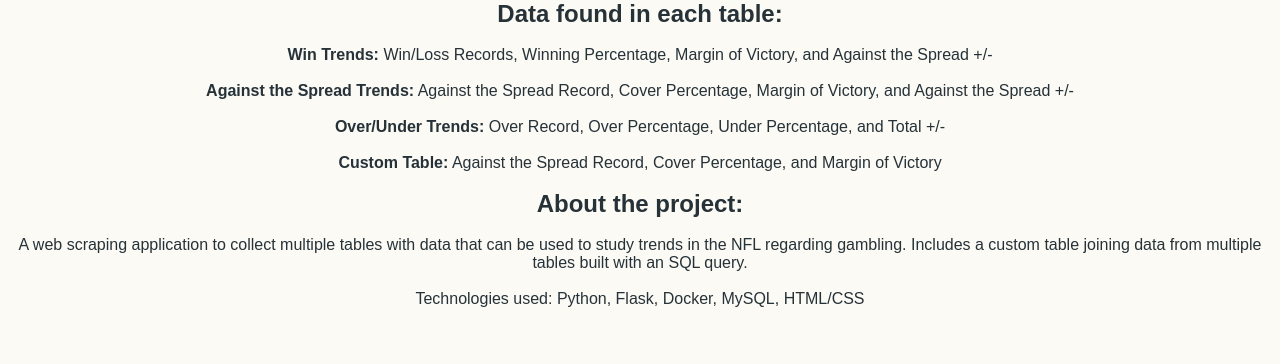
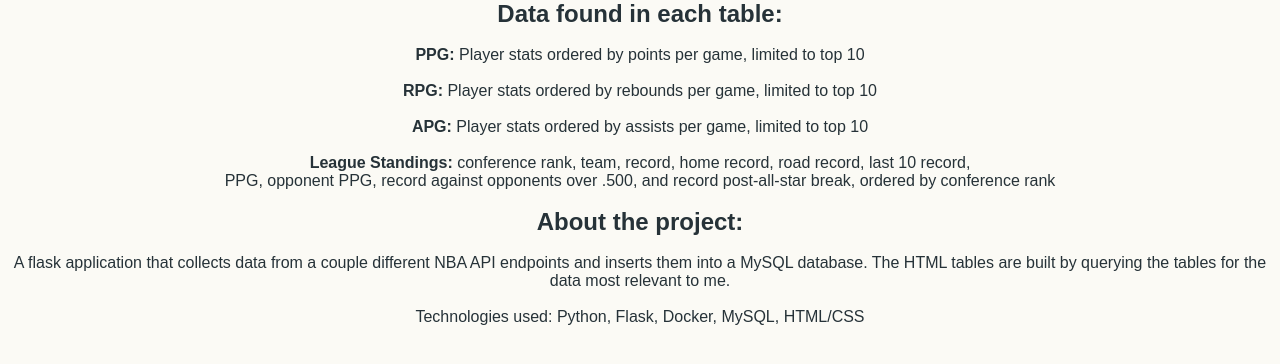
Before and after one commit to hardiing/nba-standings, a Flask app: page / in a window 1280 px wide. Shown: the part 60-424 px from the top of the page. Run offline with Flask 2, Linux system fonts and the light colour scheme; parts of the project's set-up code (start-up, migrations or seed data) failed here and were passed over; some libraries are stand-ins or nearby versions.

Commit message:
Editing index, adding README, note on league standings

```diff
--- a/static/style.css
+++ b/static/style.css
@@ -40,3 +40,7 @@ nav a {
 .text {
     text-align: center;
 }
+
+h2 {
+    text-align: center;
+}
--- a/templates/index.html
+++ b/templates/index.html
@@ -23,13 +23,15 @@
             </header>
             <div class="text">
                 <h2>Data found in each table:</h2><br>
-                <p><b>Win Trends:</b> Win/Loss Records, Winning Percentage, Margin of Victory, and Against the Spread +/-</p><br>
-                <p><b>Against the Spread Trends:</b> Against the Spread Record, Cover Percentage, Margin of Victory, and Against the Spread +/-</p><br>
-                <p><b>Over/Under Trends:</b> Over Record, Over Percentage, Under Percentage, and Total +/-</p><br>
-                <p><b>Custom Table:</b> Against the Spread Record, Cover Percentage, and Margin of Victory</p><br>
+                <p><b>PPG:</b> Player stats ordered by points per game, limited to top 10</p><br>
+                <p><b>RPG:</b> Player stats ordered by rebounds per game, limited to top 10</p><br>
+                <p><b>APG:</b> Player stats ordered by assists per game, limited to top 10</p><br>
+                <p><b>League Standings:</b> conference rank, team, record, home record, road record, last 10 record,<br>
+                    PPG, opponent PPG, record against opponents over .500, and record post-all-star break, ordered by conference rank</p><br>
                 <h2>About the project:</h2><br>
-                <p>A web scraping application to collect multiple tables with data that can be used to study trends in the NFL
-                    regarding gambling. Includes a custom table joining data from multiple tables built with an SQL query.</p><br>
+                <p>A flask application that collects data from a couple different NBA API endpoints and inserts them
+                    into a MySQL database. The HTML tables are built by querying the tables for the data most relevant
+                    to me.</p><br>
                 <p>Technologies used: Python, Flask, Docker, MySQL, HTML/CSS</p>
             </div>
         </div>
--- a/templates/league_standings.html
+++ b/templates/league_standings.html
@@ -43,6 +43,7 @@
                     </tr>
                     {% endfor %}
                 </table>
+                <h2>Note: "LA" is the Clippers, "Los Angeles" is the Lakers</h2>
             </div>
         </div>
     </body>
```
Also changed, not shown: README.md (added).
